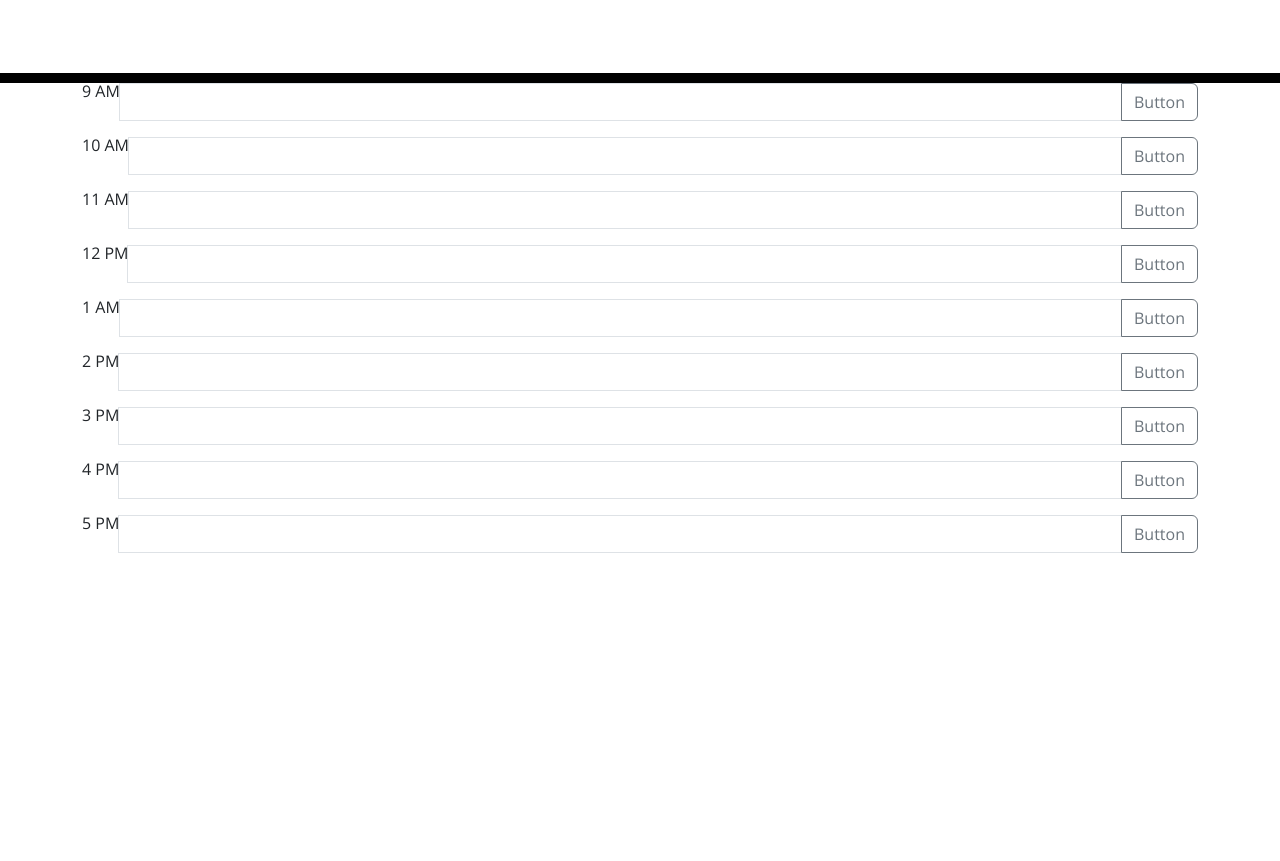
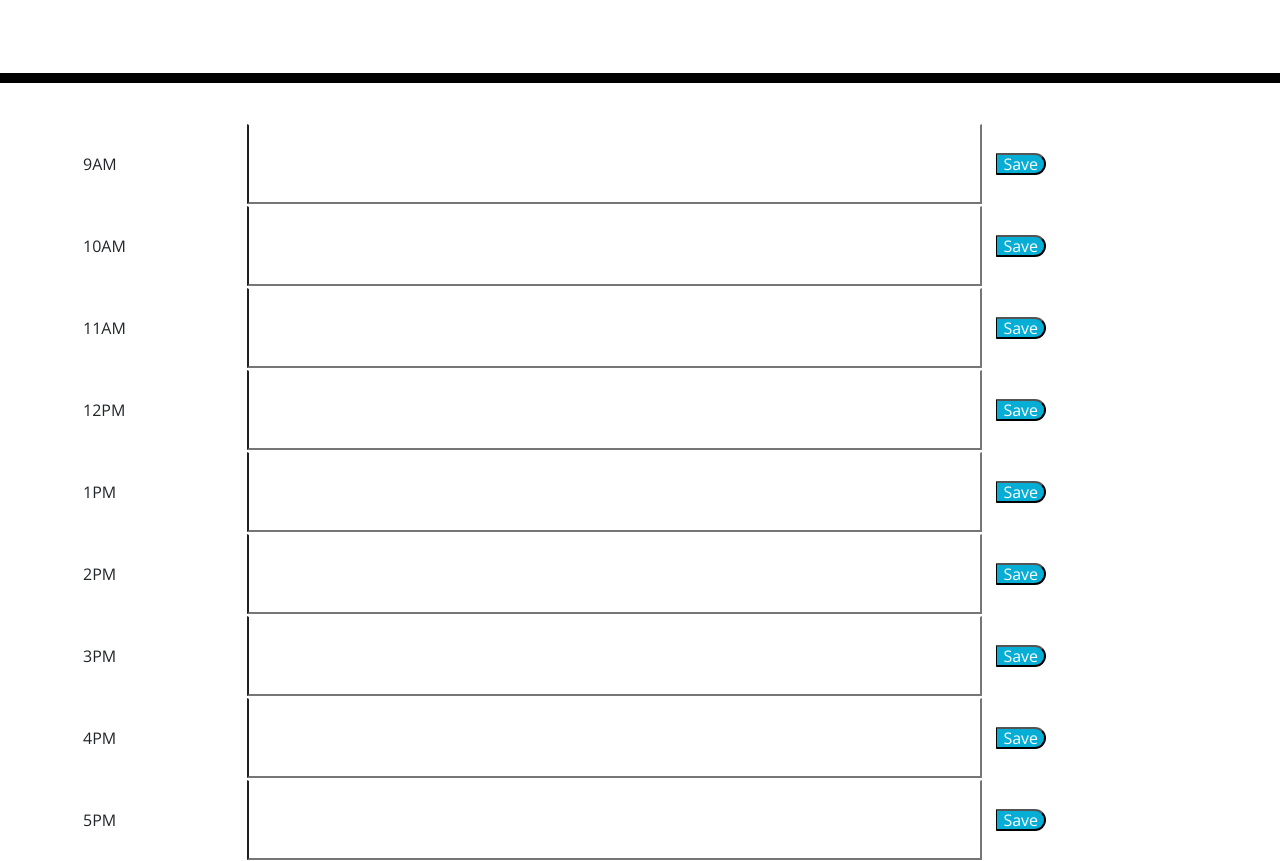
Before and after one commit to fumitsukai/Alex-work-day-scheduler, a plain HTML site: page index.html in a window 1280 px wide. Shown: the part 168-1029 px from the top of the page. Before the commit the page ends 800 px from the top, so only its background shows below. Drawn offline with nearby package versions, Linux system fonts and the light colour scheme.

Commit message:
decided to go for tables for the datablocks

```diff
--- a/assets/css/style.css
+++ b/assets/css/style.css
@@ -32,6 +32,7 @@ header {
 }
 
 .row {
+  width: 100%;
   white-space: pre-wrap;
   height: 80px;
   border-top: 1px solid white;
@@ -70,3 +71,8 @@ header {
   font-size: 20px;
   transition: all 0.3s ease-in-out;
 }
+
+table {
+  margin-top: 40px;
+  width: 100%;
+}
--- a/index.html
+++ b/index.html
@@ -22,51 +22,53 @@
   </header>
   <div class="container">
     <!-- Timeblocks go here -->
-    <div class="input-group mb-3">
-      <label for="9">9 AM</label>
-      <input type="text" class="form-control" name="9">
-      <button class="btn btn-outline-secondary" type="button" id="button-addon2">Button</button>
-    </div>
-    <div class="input-group mb-3">
-      <label for="9">10 AM</label>
-      <input type="text" class="form-control" name="10">
-      <button class="btn btn-outline-secondary" type="button" id="button-addon2">Button</button>
-    </div>
-    <div class="input-group mb-3">
-      <label for="9">11 AM</label>
-      <input type="text" class="form-control" name="11">
-      <button class="btn btn-outline-secondary" type="button" id="button-addon2">Button</button>
-    </div>
-    <div class="input-group mb-3">
-      <label for="9">12 PM</label>
-      <input type="text" class="form-control" name="12">
-      <button class="btn btn-outline-secondary" type="button" id="button-addon2">Button</button>
-    </div>
-    <div class="input-group mb-3">
-      <label for="9">1 AM</label>
-      <input type="text" class="form-control" name="13">
-      <button class="btn btn-outline-secondary" type="button" id="button-addon2">Button</button>
-    </div>
-    <div class="input-group mb-3">
-      <label for="9">2 PM</label>
-      <input type="text" class="form-control" name="14">
-      <button class="btn btn-outline-secondary" type="button" id="button-addon2">Button</button>
-    </div>
-    <div class="input-group mb-3">
-      <label for="9">3 PM</label>
-      <input type="text" class="form-control" name="15">
-      <button class="btn btn-outline-secondary" type="button" id="button-addon2">Button</button>
-    </div>
-    <div class="input-group mb-3">
-      <label for="9">4 PM</label>
-      <input type="text" class="form-control" name="16">
-      <button class="btn btn-outline-secondary" type="button" id="button-addon2">Button</button>
-    </div>
-    <div class="input-group mb-3">
-      <label for="9">5 PM</label>
-      <input type="text" class="form-control" name="17">
-      <button class="btn btn-outline-secondary" type="button" id="button-addon2">Button</button>
-    </div>
+    <table>
+      <tr>
+        <td>9AM</td>
+        <td><input type="text" name="9AM" class="row"></td>
+        <td><button class="saveBtn">Save</button></td>
+      </tr>
+      <tr>
+        <td>10AM</td>
+        <td><input type="text" name="9AM" class="row"></td>
+        <td><button class="saveBtn">Save</button></td>
+      </tr>
+      <tr>
+        <td>11AM</td>
+        <td><input type="text" name="9AM" class="row"></td>
+        <td><button class="saveBtn">Save</button></td>
+      </tr>
+      <tr>
+        <td>12PM</td>
+        <td><input type="text" name="9AM" class="row"></td>
+        <td><button class="saveBtn">Save</button></td>
+      </tr>
+      <tr>
+        <td>1PM</td>
+        <td><input type="text" name="9AM" class="row"></td>
+        <td><button class="saveBtn">Save</button></td>
+      </tr>
+      <tr>
+        <td>2PM</td>
+        <td><input type="text" name="9AM" class="row"></td>
+        <td><button class="saveBtn">Save</button></td>
+      </tr>
+      <tr>
+        <td>3PM</td>
+        <td><input type="text" name="9AM" class="row"></td>
+        <td><button class="saveBtn">Save</button></td>
+      </tr>
+      <tr>
+        <td>4PM</td>
+        <td><input type="text" name="9AM" class="row"></td>
+        <td><button class="saveBtn">Save</button></td>
+      </tr>
+      <tr>
+        <td>5PM</td>
+        <td><input type="text" name="9AM" class="row"></td>
+        <td><button class="saveBtn">Save</button></td>
+      </tr>
+    </table>
 
   </div>
 
```
